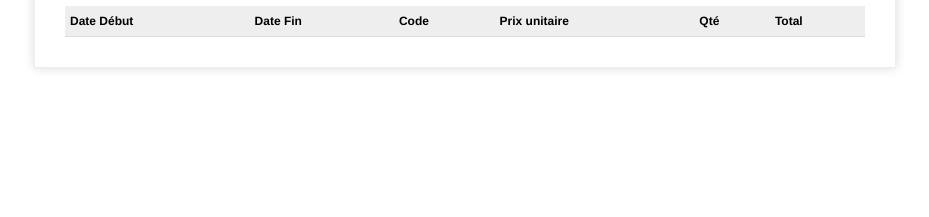
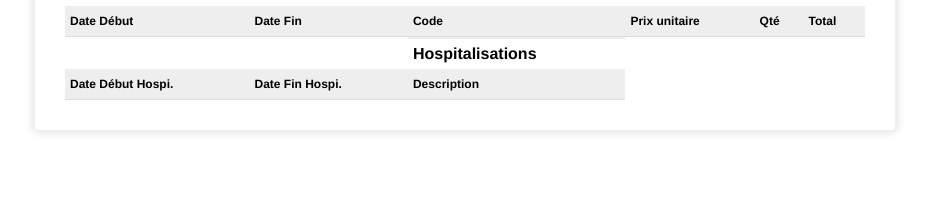
Before and after one commit to opefitoo/inur.django, a Django app: template invoices/templates/invoicing/print_long_term_invoice.html in a window 1280 px wide. Shown: the part 172-389 px from the top of the page, without its empty margins (175-1104 px from the left). Run offline with Django 3.2, Linux system fonts and the light colour scheme; the template is opened without the code that fills it, so the values that code supplies are empty; parts of the project's set-up code (start-up, migrations or seed data) failed here and were passed over.

Commit message:
add hospitalisations to invoice template

```diff
--- a/dependence/invoicing.py
+++ b/dependence/invoicing.py
@@ -19,7 +19,7 @@ from django.utils.translation import gettext_lazy as _
 from dependence.detailedcareplan import get_summaries_between_two_dates, MedicalCareSummaryPerPatientDetail
 from dependence.longtermcareitem import LongTermCareItem, LongTermPackage
 from invoices.employee import Employee
-from invoices.models import Patient
+from invoices.models import Patient, Hospitalization
 from invoices.modelspackage import InvoicingDetails
 from invoices.notifications import notify_system_via_google_webhook
 
@@ -411,6 +411,9 @@ class LongTermCareInvoiceFile(models.Model):
                 'start_period')
         return None
 
+    def get_patient_hospitalizations(self):
+        return Hospitalization.objects.filter(patient=self.patient).filter(start_date__lte=self.invoice_end_period).filter(end_date__gte=self.invoice_start_period)
+
     class Meta:
         verbose_name = _("Facture assurance dépendance")
         verbose_name_plural = _("Factures assurance dépendance")
--- a/invoices/templates/invoicing/print_long_term_invoice.html
+++ b/invoices/templates/invoicing/print_long_term_invoice.html
@@ -159,35 +159,25 @@
             </tr>
         {% endfor %}
 
-        {% comment %}<tr class="heading">
-            <td>Item</td>
-
-            <td>Price</td>
+        <tr class="total">
+            <td colspan="2"></td>
+            <td>Hospitalisations</td>
         </tr>
 
-        <tr class="item">
-            <td>Website design</td>
+        <tr class="heading">
+            <td>Date Début Hospi.</td>
+            <td>Date Fin Hospi.</td>
+            <td>Description</td>
+        </tr>
+        {% for hospitalization in obj.get_patient_hospitalizations %}
+            <tr class="item">
+                <td>{{ hospitalization.start_date }}</td>
+                <td>{{ hospitalization.end_date }}</td>
+                <td>{{ hospitalization.description }}</td>
+            </tr>
+        {% endfor %}
 
-            <td>$300.00</td>
-        </tr>
 
-        <tr class="item">
-            <td>Hosting (3 months)</td>
-
-            <td>$75.00</td>
-        </tr>
-
-        <tr class="item last">
-            <td>Domain name (1 year)</td>
-
-            <td>$10.00</td>
-        </tr>
-
-        <tr class="total">
-            <td></td>
-
-            <td>Total: $385.00</td>
-        </tr>{% endcomment %}
     </table>
 </div>
 </body>
```
